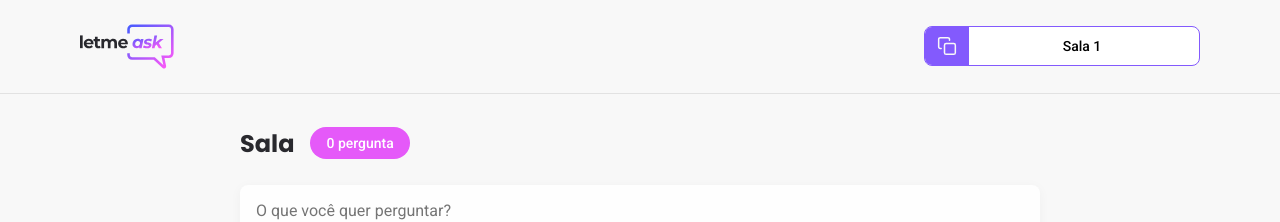
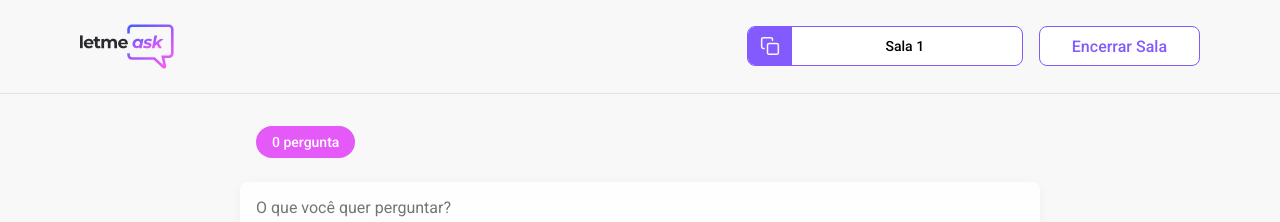
Before and after one commit to joseribeiroejrs/letmeask, a React (Create React App) app: page /rooms/1 in a window 1280 px wide. Shown: the top 222 px of the page. Built offline with nearby package versions, Linux system fonts and the light colour scheme; no server answers; the database is empty.

Commit message:
Criando Layout Room Component

```diff
--- /dev/null
+++ b/src/components/LayoutRoom/index.tsx
@@ -0,0 +1,69 @@
+import React, { ReactNode } from "react";
+import { Button } from "../Button";
+import { RoomCode } from "../RoomCode";
+
+import LogoImg from "../../assets/images/logo.svg";
+import { useHistory, useParams } from "react-router";
+import { database } from "../../services/firebase";
+import { useRoom } from "../../hooks/useRoom";
+import "./styles.scss";
+
+type RoomParams = {
+	id: string;
+};
+
+type LayoutRoomProps = {
+	children?: ReactNode;
+};
+
+export const LayoutRoom = (props: LayoutRoomProps): JSX.Element => {
+	const { children } = props;
+	const history = useHistory();
+	const params = useParams<RoomParams>();
+	const roomId = params.id;
+	const { title, questions } = useRoom(roomId);
+
+	const goToHome = () => {
+		history.push("/");
+	};
+
+	const handleEndRoom = async () => {
+		const alertMessage = "Tem certeza que deseja encerrar a sala?";
+		if (window.confirm(alertMessage)) {
+			await database.ref(`rooms/${roomId}`).update({
+				endedAt: new Date(),
+			});
+			history.push("/");
+		}
+	};
+
+	return (
+		<div id="page-room">
+			<header>
+				<div className="content">
+					<img
+						className="logo"
+						src={LogoImg}
+						alt="Let me ask Logo"
+						onClick={goToHome}
+					/>
+					<div>
+						<RoomCode code={roomId} />
+						<Button isOutlined onClick={handleEndRoom}>
+							Encerrar Sala
+						</Button>
+					</div>
+				</div>
+			</header>
+			<main>
+				<div className="room-title">
+					<h1>{title}</h1>
+					<span>
+						{questions?.length} pergunta{questions?.length ? "s" : ""}
+					</span>
+				</div>
+				<>{children}</>
+			</main>
+		</div>
+	);
+};
--- /dev/null
+++ b/src/components/LayoutRoom/styles.scss
@@ -0,0 +1,58 @@
+#page-room {
+	header {
+		padding: 24px;
+		border-bottom: 1px solid #e2e2e2;
+
+		.content {
+			max-width: 1120px;
+			margin: 0 auto;
+			display: flex;
+			justify-content: space-between;
+			align-items: center;
+
+			>img {
+				max-height: 45px;
+			}
+
+			>div {
+				display: flex;
+				gap: 16px;
+
+				button {
+					height: 40px;
+				}
+			}
+
+			.logo {
+				cursor: pointer;
+			}
+		}
+	}
+
+	main {
+		max-width: 800px;
+		margin: 0 auto;
+
+		.room-title {
+			margin: 32px 0 24px;
+			display: flex;
+			align-items: center;
+
+			h1 {
+				font-family: "Poppins", sans-serif;
+				font-size: 24px;
+				color: #29292e;
+			}
+
+			span {
+				margin-left: 16px;
+				background: #e559f9;
+				border-radius: 9999px;
+				padding: 8px 16px;
+				color: #fff;
+				font-weight: 500;
+				font-size: 14px;
+			}
+		}
+	}
+}
--- a/src/hooks/useRoom.ts
+++ b/src/hooks/useRoom.ts
@@ -46,17 +46,19 @@ export const useRoom = (roomId: string): useRoomResponseType => {
 
 	useEffect(() => {
 		const roomRef = database.ref(`rooms/${roomId}`);
+
 		roomRef.on("value", (room) => {
 			const databaseRoom = room.val();
 			const firebaseQuestions: FirebaseQuestions = databaseRoom.questions ?? {};
 			const parsedQuestions = Object.entries(firebaseQuestions).map(
 				([key, value]) => {
+					const { content, author, isAnswered, isHighlighted } = value;
 					return {
 						id: key,
-						content: value.content,
-						author: value.author,
-						isAnswered: value.isAnswered,
-						isHighlighted: value.isHighlighted,
+						content,
+						author,
+						isAnswered,
+						isHighlighted,
 						likeCount: Object.values(value.likes ?? {}).length,
 						likeId: Object.entries(value.likes ?? {}).find(
 							([key, like]) => like.authorId === user?.id
--- a/src/pages/AdminRoom/index.tsx
+++ b/src/pages/AdminRoom/index.tsx
@@ -1,60 +1,31 @@
 import React from "react";
-import { useHistory, useParams } from "react-router-dom";
+import { useParams } from "react-router-dom";
 import { useRoom } from "../../hooks/useRoom";
 
-import { Button } from "../../components/Button";
 import { Question } from "../../components/Question";
-import { RoomCode } from "../../components/RoomCode";
 
-import LogoImg from "../../assets/images/logo.svg";
 import DeleteImg from "../../assets/images/delete.svg";
 import CheckImg from "../../assets/images/check.svg";
 import AnswerImg from "../../assets/images/answer.svg";
 
 import { database } from "../../services/firebase";
-
-import "../../styles/room.scss";
-// import { useEffect } from "react";
-// import { useAuth } from "../../hooks/useAuth";
 import { Empty, EmptyType } from "../../components/Empty";
+import { LayoutRoom } from "../../components/LayoutRoom";
 
 type RoomParams = {
 	id: string;
 };
 
 export const AdminRoom = (): JSX.Element => {
-	// const { user } = useAuth();
-	const history = useHistory();
 	const params = useParams<RoomParams>();
 	const roomId = params.id;
-	const { title, questions } = useRoom(roomId);
+
+	const { questions } = useRoom(roomId);
 
 	const emptyLabels: EmptyType = {
 		title: "Nenhuma pergunta por aqui...",
 		description:
 			"Envie o código desta sala para seus amigos e comece a responder perguntas!",
-	};
-
-	// useEffect(() => {
-	// 	if (!user) {
-	// 		// throw new Error("You must be logged in ");
-	// 		alert("You must be logged in ");
-	// 		goToHome();
-	// 	}
-	// }, [user]);
-
-	const goToHome = () => {
-		history.push("/");
-	};
-
-	const handleEndRoom = async () => {
-		const alertMessage = "Tem certeza que deseja encerrar a sala?";
-		if (window.confirm(alertMessage)) {
-			await database.ref(`rooms/${roomId}`).update({
-				endedAt: new Date(),
-			});
-			history.push("/");
-		}
 	};
 
 	const getQueryUpdateQuestion = (questionId: string) => {
@@ -87,31 +58,7 @@ export const AdminRoom = (): JSX.Element => {
 	};
 
 	return (
-		<div id="page-room">
-			<header>
-				<div className="content">
-					<img
-						className="logo"
-						src={LogoImg}
-						alt="Let me ask Logo"
-						onClick={goToHome}
-					/>
-					<div>
-						<RoomCode code={roomId} />
-						<Button isOutlined onClick={handleEndRoom}>
-							Encerrar Sala
-						</Button>
-					</div>
-				</div>
-			</header>
-			<main>
-				<div className="room-title">
-					<h1>Sala {title}</h1>
-					<span>
-						{questions?.length} pergunta{questions?.length ? "s" : ""}
-					</span>
-				</div>
-
+		<LayoutRoom>
 			<div className="question-list">
 				{questions.map((question) => (
 					<Question
@@ -150,7 +97,6 @@ export const AdminRoom = (): JSX.Element => {
 
 				{!questions?.length && <Empty {...emptyLabels} />}
 			</div>
-			</main>
-		</div>
+		</LayoutRoom>
 	);
 };
--- a/src/pages/Room/index.tsx
+++ b/src/pages/Room/index.tsx
@@ -9,6 +9,7 @@ import { database } from "../../services/firebase";
 import { RoomCode } from "../../components/RoomCode";
 import "../../styles/room.scss";
 import { Empty, EmptyType } from "../../components/Empty";
+import { LayoutRoom } from "../../components/LayoutRoom";
 
 type RoomParams = {
 	id: string;
@@ -79,26 +80,7 @@ export const Room = (): JSX.Element => {
 	};
 
 	return (
-		<div id="page-room">
-			<header>
-				<div className="content">
-					<img
-						className="logo"
-						src={LogoImg}
-						alt="Let me ask Logo"
-						onClick={goToHome}
-					/>
-					<RoomCode code={roomId} />
-				</div>
-			</header>
-			<main>
-				<div className="room-title">
-					<h1>Sala {title}</h1>
-					<span>
-						{questions?.length} pergunta{questions?.length ? "s" : ""}
-					</span>
-				</div>
-
+		<LayoutRoom>
 			<form onSubmit={(event) => handleSendQuestion(event)}>
 				<textarea
 					placeholder="O que você quer perguntar?"
@@ -163,7 +145,6 @@ export const Room = (): JSX.Element => {
 
 				{!questions?.length && <Empty {...emptyLabels} />}
 			</div>
-			</main>
-		</div>
+		</LayoutRoom>
 	);
 };
--- a/src/styles/room.scss
+++ b/src/styles/room.scss
@@ -1,60 +1,5 @@
 #page-room {
-	header {
-		padding: 24px;
-		border-bottom: 1px solid #e2e2e2;
-
-		.content {
-			max-width: 1120px;
-			margin: 0 auto;
-			display: flex;
-			justify-content: space-between;
-			align-items: center;
-
-			>img {
-				max-height: 45px;
-			}
-
-			>div {
-				display: flex;
-				gap: 16px;
-
-				button {
-					height: 40px;
-				}
-			}
-
-			.logo {
-				cursor: pointer;
-			}
-		}
-	}
-
 	main {
-		max-width: 800px;
-		margin: 0 auto;
-
-		.room-title {
-			margin: 32px 0 24px;
-			display: flex;
-			align-items: center;
-
-			h1 {
-				font-family: "Poppins", sans-serif;
-				font-size: 24px;
-				color: #29292e;
-			}
-
-			span {
-				margin-left: 16px;
-				background: #e559f9;
-				border-radius: 9999px;
-				padding: 8px 16px;
-				color: #fff;
-				font-weight: 500;
-				font-size: 14px;
-			}
-		}
-
 		form {
 			textarea {
 				width: 100%;
```
Lines whose indentation alone changed are shown as unchanged.
